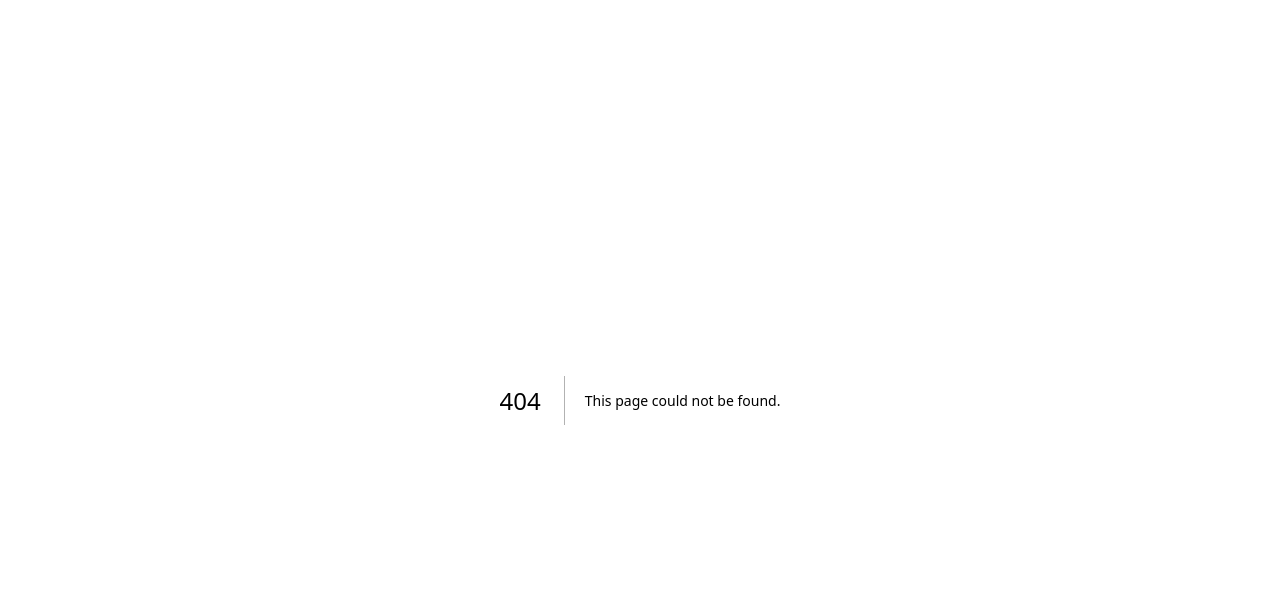
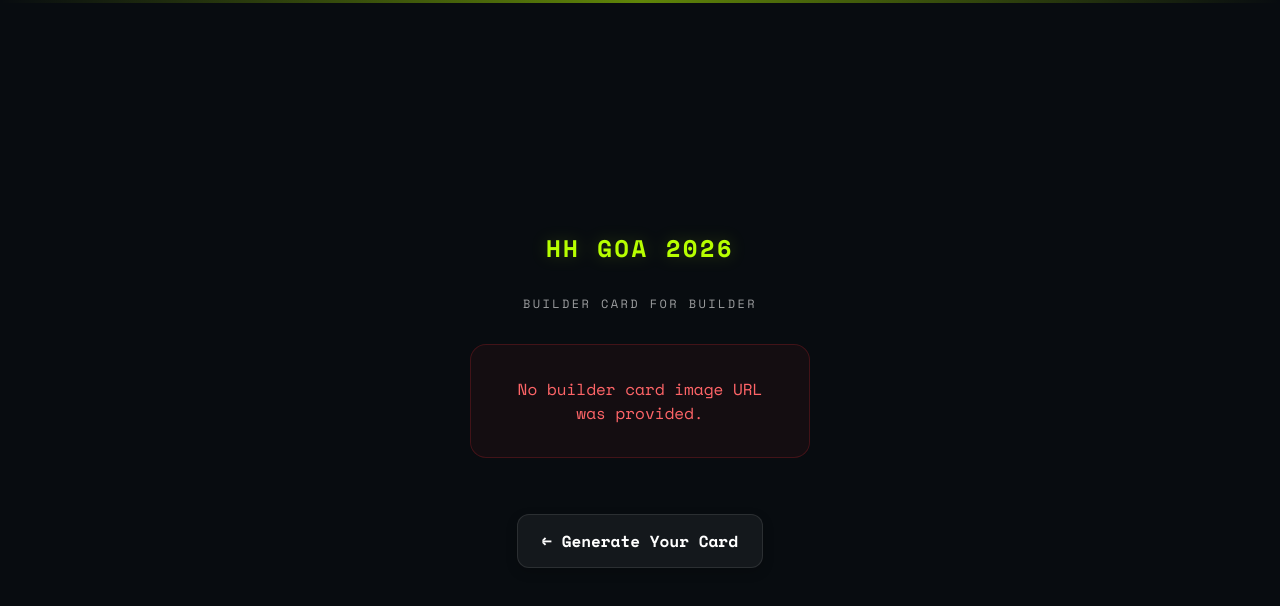
Before and after one commit to Rajshimpi2706/HHGOA, a Next.js app: page /share in a window 1280 px wide. Before the commit this address had no page. Shown: the top 606 px of the page. Built offline with nearby package versions, Linux system fonts and the light colour scheme.

Commit message:
feat: implement stateless server-rendered /share route and transition upload destination to tmpfiles.org to bypass Indian ISP blockages

```diff
--- /dev/null
+++ b/app/share/page.tsx
@@ -0,0 +1,74 @@
+import { Metadata } from "next";
+
+type PageProps = {
+  searchParams: Promise<{ img?: string; name?: string }> | { img?: string; name?: string };
+};
+
+export async function generateMetadata({ searchParams }: PageProps): Promise<Metadata> {
+  const resolvedParams = await searchParams;
+  const imgUrl = resolvedParams.img || "";
+  const displayName = resolvedParams.name ? decodeURIComponent(resolvedParams.name) : "Builder";
+
+  return {
+    title: `${displayName}'s HH Goa Builder Card`,
+    description: `Ready to build at HH Goa 2026! 🚀`,
+    openGraph: {
+      title: `${displayName}'s HH Goa Builder Card`,
+      description: `Ready to build at HH Goa 2026! 🚀`,
+      images: imgUrl ? [imgUrl] : [],
+      type: "website",
+    },
+    twitter: {
+      card: "summary_large_image",
+      title: `${displayName}'s HH Goa Builder Card`,
+      description: `Ready to build at HH Goa 2026! 🚀`,
+      images: imgUrl ? [imgUrl] : [],
+    },
+  };
+}
+
+export default async function SharePage({ searchParams }: PageProps) {
+  const resolvedParams = await searchParams;
+  const imgUrl = resolvedParams.img || "";
+  const displayName = resolvedParams.name ? decodeURIComponent(resolvedParams.name) : "Builder";
+
+  return (
+    <div className="min-h-screen bg-[#080C10] flex flex-col items-center justify-center p-6 text-white font-mono">
+      {/* Decorative top gradient bar */}
+      <div className="absolute top-0 left-0 w-full h-[3px] bg-gradient-to-r from-transparent via-[#B7FF00]/50 to-transparent" />
+
+      <div className="max-w-md w-full space-y-8 text-center animate-fade-up">
+        <h1 className="text-2xl font-bold text-[#B7FF00] tracking-widest drop-shadow-[0_0_8px_rgba(183,255,0,0.2)]">
+          HH GOA 2026
+        </h1>
+        <p className="text-white/60 text-xs uppercase tracking-[0.2em]">
+          Builder Card for {displayName}
+        </p>
+
+        {imgUrl ? (
+          <div className="relative border border-white/10 rounded-2xl overflow-hidden shadow-[0_0_40px_rgba(0,0,0,0.6)] aspect-[2/3] max-w-[340px] mx-auto bg-[#0e0e0f]">
+            {/* Visual preview */}
+            <img
+              src={imgUrl}
+              alt="HH Goa Builder Card"
+              className="w-full h-full object-contain"
+            />
+          </div>
+        ) : (
+          <div className="border border-red-500/20 bg-red-500/5 rounded-2xl p-8 text-center text-red-400 max-w-[340px] mx-auto">
+            No builder card image URL was provided.
+          </div>
+        )}
+
+        <div className="pt-6">
+          <a
+            href="/"
+            className="inline-block bg-white/5 border border-white/10 hover:bg-[#B7FF00]/10 hover:border-[#B7FF00]/30 hover:text-[#B7FF00] text-white font-bold py-3.5 px-6 rounded-xl transition-all duration-300 shadow-[0_4px_12px_rgba(0,0,0,0.2)]"
+          >
+            ← Generate Your Card
+          </a>
+        </div>
+      </div>
+    </div>
+  );
+}
--- a/components/share/ShareButtons.tsx
+++ b/components/share/ShareButtons.tsx
@@ -16,28 +16,26 @@ function buildXCaption(name: string): string {
   return `I’m in. ⚡\n\nBuilding, shipping, and breaking things at HH Goa 2026.\n\nSee you in Goa 👀`;
 }
 
-// Helper: upload card blob anonymously to Imgur to get a shareable URL
-async function uploadToImgur(blob: Blob): Promise<string | null> {
+// Helper: upload card blob anonymously to tmpfiles.org to get a temporary direct URL
+async function uploadToTmpfiles(blob: Blob): Promise<string | null> {
   const formData = new FormData();
-  formData.append("image", blob);
+  formData.append("file", blob, "card.png");
   try {
-    // Public anonymous client ID for card sharing
-    const clientID = "546c25a59c58ad7";
-    const response = await fetch("https://api.imgur.com/3/image", {
+    const response = await fetch("https://tmpfiles.org/api/v1/upload", {
       method: "POST",
-      headers: {
-        Authorization: `Client-ID ${clientID}`,
-      },
       body: formData,
     });
-    if (!response.ok) throw new Error("Imgur upload failed");
+    if (!response.ok) throw new Error("Tmpfiles upload failed");
     const json = await response.json();
-    if (json.data && json.data.id) {
-      return `https://imgur.com/${json.data.id}`;
+    if (json.status === "success" && json.data && json.data.url) {
+      const rawUrl = json.data.url;
+      // Convert standard viewer link to direct download link (insert /dl/ after domain name)
+      const directUrl = rawUrl.replace("tmpfiles.org/", "tmpfiles.org/dl/");
+      return directUrl;
     }
-    return json.data.link || null;
+    return null;
   } catch (err) {
-    console.error("Imgur upload error:", err);
+    console.error("Tmpfiles upload error:", err);
     return null;
   }
 }
@@ -92,20 +90,23 @@ export function ShareButtons({ renderInput, name }: ShareButtonsProps) {
 
     // Desktop & Mobile - Direct Web Intent (no navigator.share dialog)
     setStatusMsg("Uploading card preview link...");
-    const imgurUrl = await uploadToImgur(blob);
+    const imgUrl = await uploadToTmpfiles(blob);
 
-    if (imgurUrl) {
+    if (imgUrl) {
+      // Construct stateless server-rendered share link pointing to our Next.js app
+      const shareUrl = window.location.origin + "/share?img=" + encodeURIComponent(imgUrl) + "&name=" + encodeURIComponent(name);
+
       const xUrl =
         "https://twitter.com/intent/tweet?text=" +
         encodeURIComponent(caption) +
         "&url=" +
-        encodeURIComponent(imgurUrl) +
+        encodeURIComponent(shareUrl) +
         "&hashtags=FrameInGoa,HHGoa2026";
       window.open(xUrl, "_blank", "noopener,noreferrer");
       setShareState("success");
       setStatusMsg("X share window opened!");
     } else {
-      // Fallback if Imgur fails — download file and open normal tweet window
+      // Fallback if upload fails — download file and open normal tweet window
       triggerDownload(blob);
       const xUrl =
         "https://twitter.com/intent/tweet?text=" +
```
